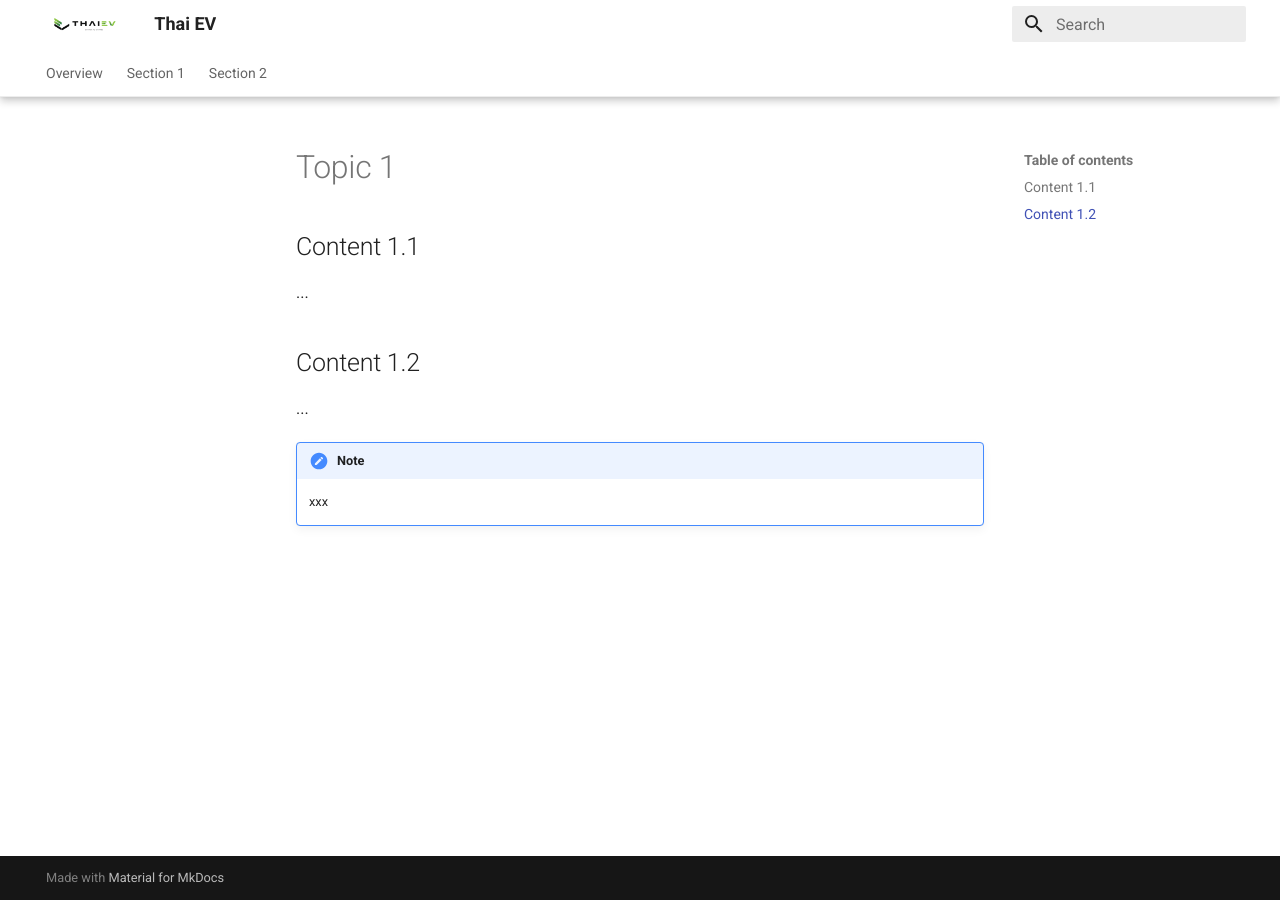
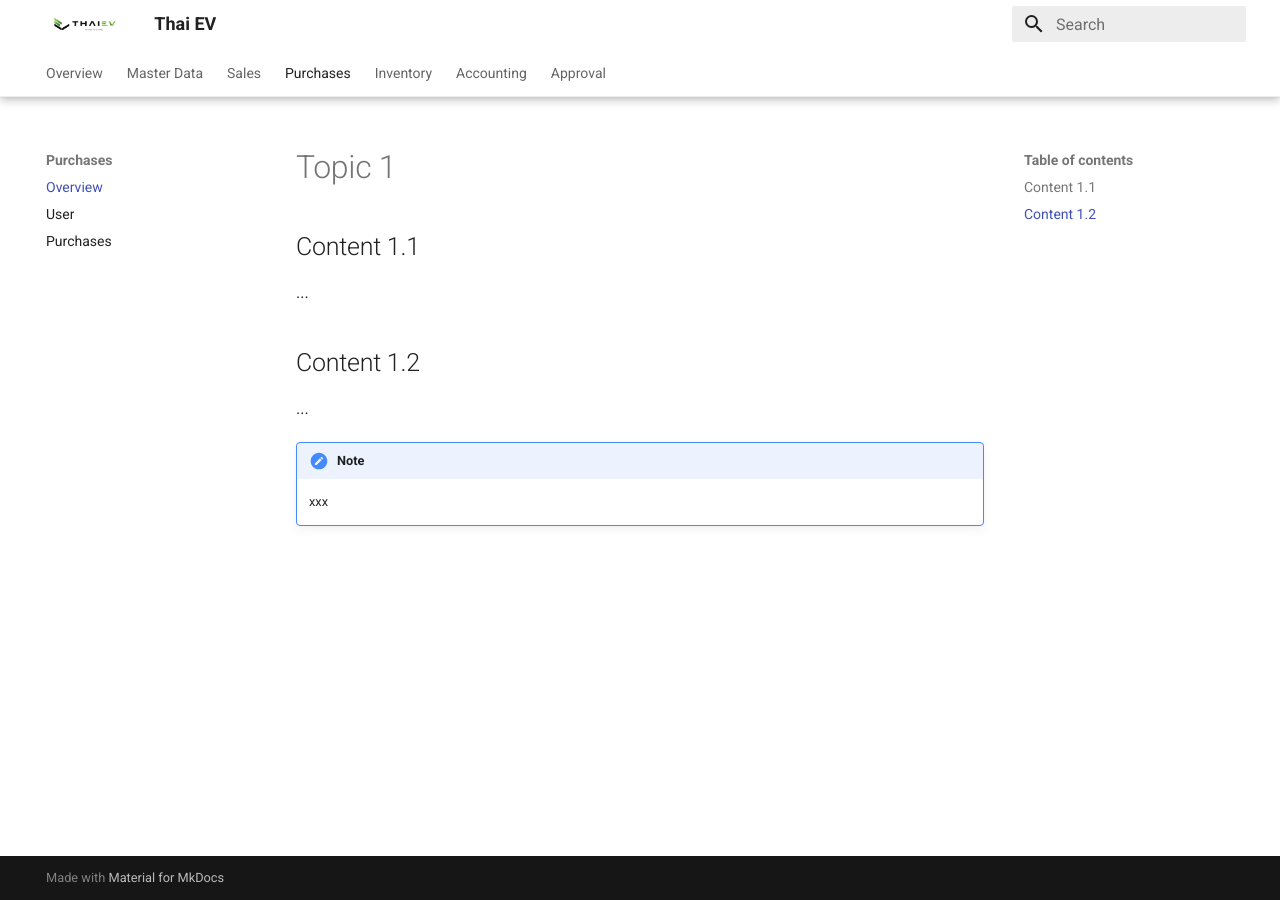
Before and after one commit to ecosoft-odoo/tev-docs, an MkDocs documentation site: the page built from docs/3_purchase/1_overview.md, in a window 1280 px wide. Built offline with MkDocs 1.6.1 and Material for MkDocs 9.7.7, drawn with Linux system fonts in a browser that asks for light colours.

Commit message:
update tev manual topic

```diff
--- a/mkdocs.yml
+++ b/mkdocs.yml
@@ -13,12 +13,26 @@ theme:
     - navigation.sections
 nav:
   - Overview: index.md
-  - Section 1:
+  - Master Data:
       - Topic 1: section_1/topic_1.md
       - Topic 2: section_1/topic_2.md
-  - Section 2:
-      - Topic 1: section_2/topic_1.md
-      - Topic 2: section_2/topic_2.md
+  - Sales:
+      - Overview: 2_sale/1_overview.md
+      - Sales: 2_sale/2_sale.md
+  - Purchases:
+      - Overview: 3_purchase/1_overview.md
+      - User: 3_purchase/2_user.md
+      - Purchases: 3_purchase/3_purchases.md
+  - Inventory:
+      - Overview: 4_inventory/1_overview.md
+      - Stock In: 4_inventory/2_stock-in.md
+      - Stock Out: 4_inventory/2_stock-out.md
+  - Accounting:
+      - Overview: 5_Accounting/1_overview.md
+      - Accounting: 5_Accounting/2_Accounting.md
+  - Approval:
+      - Overview: 6_Overview/1_overview.md
+      - Approver: 6_Overview/2_approver.md
 markdown_extensions:
   - admonition
   - pymdownx.details
```
